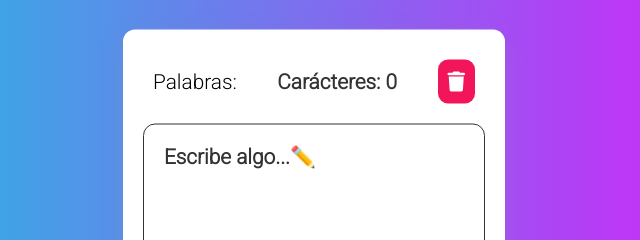
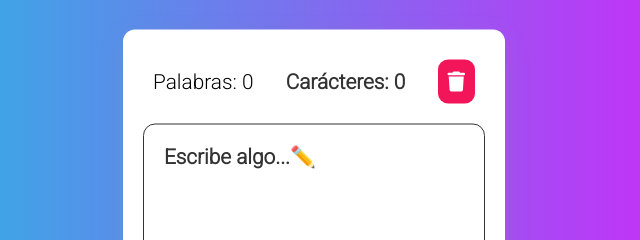
Before and after one commit to hernandoabella/contador-de-caracteres, a plain HTML site: page index.html in a window 1280 px wide. Shown: the part 215-455 px from the top of the page, 326-966 px from the left. Drawn offline with Linux system fonts and the light colour scheme.

Commit message:
Update index.html

```diff
--- a/index.html
+++ b/index.html
@@ -16,7 +16,7 @@
 
     <div class="container">
         <div class="flex">
-            <div>Palabras: <span id="words"></span></div>
+            <div class="words">Palabras: <span id="words">0</span></div>
             <div class="chars">Carácteres: <span id="char">0</span></div>
             <button id="clear"><i class="fa-solid fa-trash"></i></button>
         </div>
```
